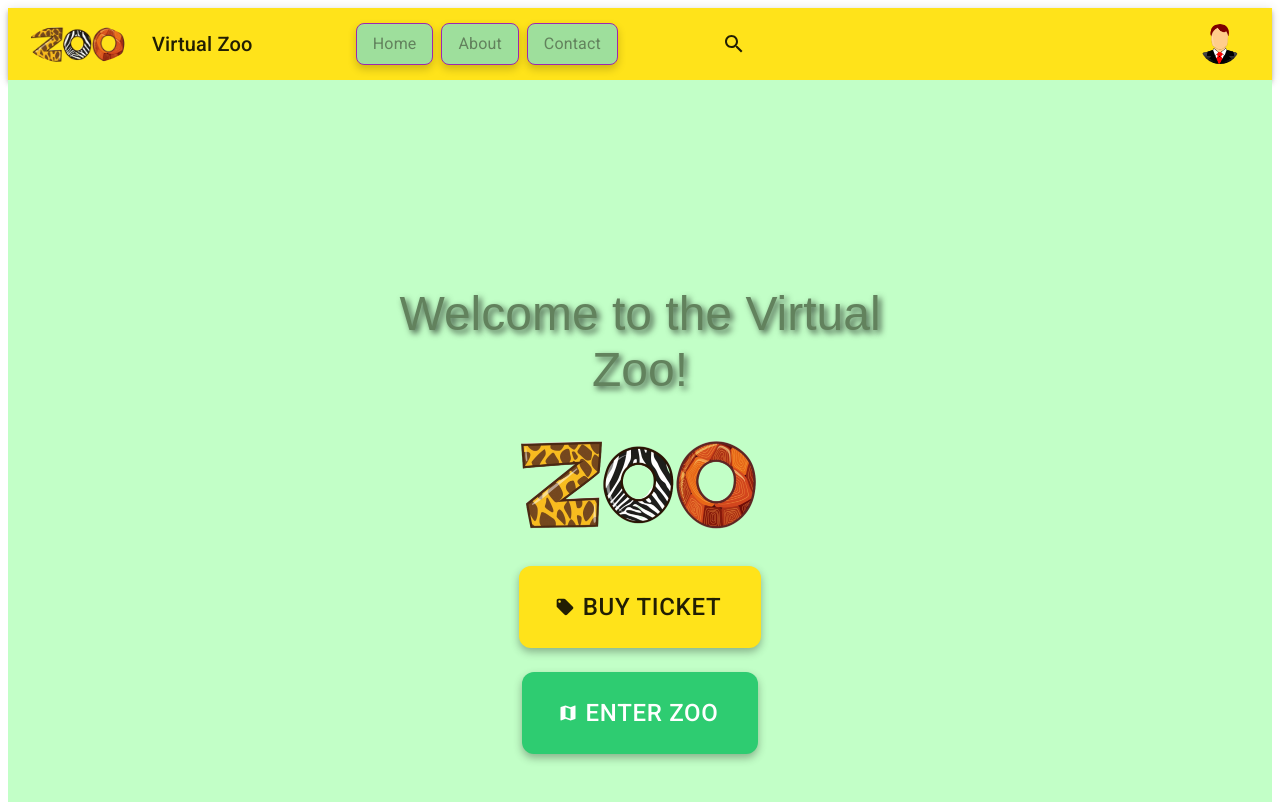
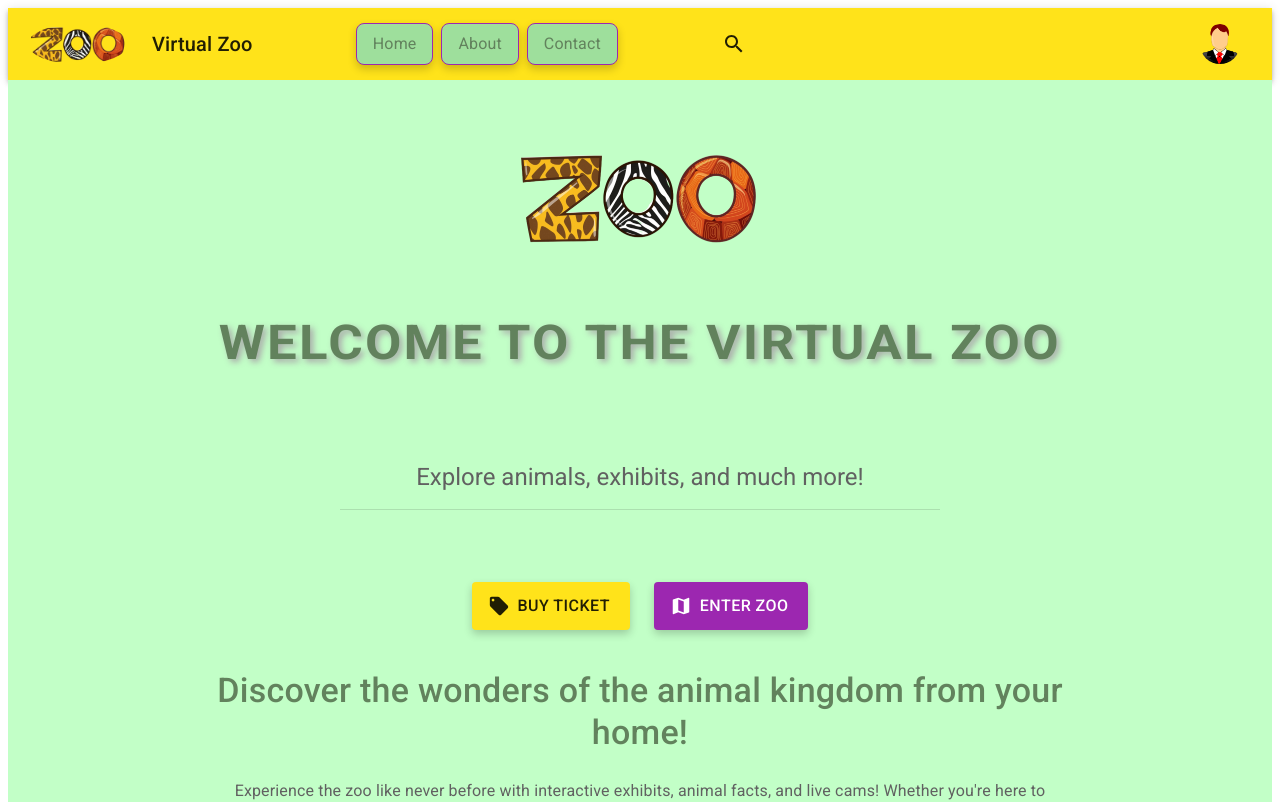
Before and after one commit to Nadav2503/FinalProjectFullStackFront, a React (Vite) app: page / in a window 1280 px wide. Shown: the top 802 px of the page. Built offline with nearby package versions, Linux system fonts and the light colour scheme.

Commit message:
use the general components in home page for better design + expand the content on the page

```diff
--- a/src/pages/HomePage.jsx
+++ b/src/pages/HomePage.jsx
@@ -1,98 +1,132 @@
-import React from 'react';
-import { Button, Container, Typography } from '@mui/material';
-import { LocalOffer, Map } from '@mui/icons-material'; // Import icons for the buttons.
-import { useTheme } from '@mui/material/styles'; // To access the theme and use custom colors.
+import React, { useState, useEffect } from 'react';
+import { Box, Container, Typography, Stack } from '@mui/material';
+import { LocalOffer, Map } from '@mui/icons-material';
+import { useTheme } from '@mui/material/styles';
 import Logo from '/images/zooLogo.png';
+import PageHeader from '../components/general/PageHeader';
+import CustomButton from '../components/general/CustomButton';
+import Loader from '../components/general/Loader';
+import Error from '../components/general/Error';
 
+export default function Home() {
+    const [loading, setLoading] = useState(true);
+    const [error, setError] = useState(null);
+    const theme = useTheme(); // Access the theme for consistent styling
 
-// HomePage component that serves as the entry point to the Virtual Zoo.
-export default function Home() {
-    const theme = useTheme(); // Access the current theme
+    // Simulate data fetching
+    useEffect(() => {
+        const timer = setTimeout(() => {
+            setLoading(false);
+            // Uncomment the next line to simulate an error
+            // setError('Failed to load data');
+        }, 2000);
+
+        return () => clearTimeout(timer);
+    }, []);
+
+    // Conditional rendering for loading and error states
+    if (loading) return <Loader />;
+    if (error) return <Error errorMessage={error} />;
 
     return (
-        <div className="home-page" style={{
-            background: theme.palette.mode === 'dark' ? '#1F4529' : '#C2FFC7', // Use a custom background color from the palette
-            padding: '20px', // Add some padding around the page
-        }}>
-            <Container
-                maxWidth="sm"
-                sx={{
-                    display: 'flex', // Flexbox layout for centering content.
-                    flexDirection: 'column', // Stacks content vertically.
-                    justifyContent: 'center', // Centers content vertically within the container.
-                    alignItems: 'center', // Centers content horizontally.
-                    height: '100vh', // Full viewport height.
-                    textAlign: 'center', // Centers text within the container.
-                }}
-            >
-                {/* Main heading with a styled appearance */}
-                <Typography
-                    variant="h3"
-                    component="h1"
-                    sx={{
-                        color: theme.palette.mode === 'dark' ? '#E8ECD7' : '#62825D', // Lighter text color for dark mode and muted green for light mode
-                        textShadow: '3px 3px 6px rgba(0, 0, 0, 0.7)', // Adds a deeper shadow for better visibility
-                        marginBottom: 4,
-                        fontFamily: 'Cursive, Arial, sans-serif', // Custom font style.
-                    }}
-                >
-                    Welcome to the Virtual Zoo!
-                </Typography>
-
-                {/* Logo image */}
+        <Box
+            sx={{
+                background: theme.palette.mode === 'dark' ? '#1F4529' : '#C2FFC7',
+                minHeight: '100vh',
+                display: 'flex',
+                flexDirection: 'column',
+                alignItems: 'center',
+                padding: 4,
+            }}
+        >
+            {/* Logo Section */}
+            <Box sx={{ textAlign: 'center', marginBottom: 5 }}>
                 <img
                     src={Logo}
                     alt="Virtual Zoo Logo"
                     style={{
-                        width: '250px', // Adjust the width as needed.
-                        marginBottom: '30px', // Space between the logo and buttons.
+                        width: '250px',
+                        marginBottom: '30px',
                     }}
                 />
+            </Box>
 
-                {/* Button to navigate to the ticket purchasing page */}
-                <Button
-                    variant="contained"
-                    startIcon={<LocalOffer />} // Adds an icon to the button.
+            {/* Page Title with Arch Effect */}
+            <Typography
+                variant="h2"
+                sx={{
+                    color: theme.palette.text.primary,
+                    fontWeight: 'bold',
+                    fontSize: '3rem',
+                    textAlign: 'center',
+                    textTransform: 'uppercase',
+                    marginBottom: 3,
+                    transform: 'scaleX(1.1) translateY(-10px)',
+                    textShadow: `3px 3px 6px ${theme.palette.mode === 'dark' ? '#000' : '#aaa'}`,
+                    letterSpacing: 2,
+                }}
+            >
+                Welcome to the Virtual Zoo
+            </Typography>
+
+            <PageHeader
+                title=""
+                subtitle="Explore animals, exhibits, and much more!"
+            />
+
+            {/* Buttons for Actions */}
+            <Stack
+                direction="row"
+                spacing={3}
+                sx={{
+                    justifyContent: 'center',
+                    alignItems: 'center',
+                    flexWrap: 'wrap',
+                    marginTop: 4,
+                }}
+            >
+                <CustomButton
                     color="primary"
+                    size="large"
+                    onClick={() => console.log('Buying Ticket')}
+                    startIcon={<LocalOffer />}
+                >
+                    Buy Ticket
+                </CustomButton>
+                <CustomButton
+                    color="secondary"
+                    size="large"
+                    onClick={() => console.log('Entering Zoo')}
+                    startIcon={<Map />}
+                >
+                    Enter Zoo
+                </CustomButton>
+            </Stack>
+
+            {/* Description Section */}
+            <Container maxWidth="md" sx={{ textAlign: 'center', marginTop: 5 }}>
+                <Typography
+                    variant="h4"
                     sx={{
+                        color: theme.palette.text.primary,
+                        fontWeight: 500,
                         marginBottom: 3,
-                        padding: '20px 40px', // Large button for emphasis.
-                        fontSize: '1.5rem',
-                        borderRadius: 3, // Rounded corners.
-                        backgroundColor: theme.palette.mode === 'dark' ? '#F09319' : '#FFE31A', // Use orange for dark mode and yellow for light mode
-                        boxShadow: '0 4px 8px rgba(0, 0, 0, 0.3)', // Adds depth with a shadow.
-                        '&:hover': {
-                            backgroundColor: theme.palette.mode === 'dark' ? '#F39C12' : '#F1C40F',
-                            transform: 'scale(1.1)', // Slight zoom effect on hover.
-                            transition: 'transform 0.3s ease',
-                        },
                     }}
                 >
-                    Buy Ticket
-                </Button>
-
-                {/* Button to navigate to the zoo map */}
-                <Button
-                    variant="contained"
-                    startIcon={<Map />} // Adds an icon to the button.
-                    color="secondary"
+                    Discover the wonders of the animal kingdom from your home!
+                </Typography>
+                <Typography
+                    variant="body1"
                     sx={{
-                        marginBottom: 3,
-                        padding: '20px 40px',
-                        fontSize: '1.5rem',
-                        borderRadius: 3,
-                        backgroundColor: theme.palette.mode === 'dark' ? '#9EDF9C' : '#2ECC71', // Light green for dark mode and zoo-like green for light mode
-                        boxShadow: '0 4px 8px rgba(0, 0, 0, 0.3)',
-                        '&:hover': {
-                            backgroundColor: theme.palette.mode === 'dark' ? '#27AE60' : '#27AE60',
-                            transform: 'scale(1.1)', // Slight zoom effect on hover.
-                            transition: 'transform 0.3s ease',
-                        },
+                        color: theme.palette.text.secondary,
+                        lineHeight: 1.6,
                     }}
                 >
-                    Enter Zoo
-                </Button>
+                    Experience the zoo like never before with interactive exhibits, animal facts,
+                    and live cams! Whether you're here to learn, explore, or simply have fun,
+                    the Virtual Zoo is your gateway to a wild adventure.
+                </Typography>
             </Container>
-        </div>
+        </Box>
     );
 }
```
